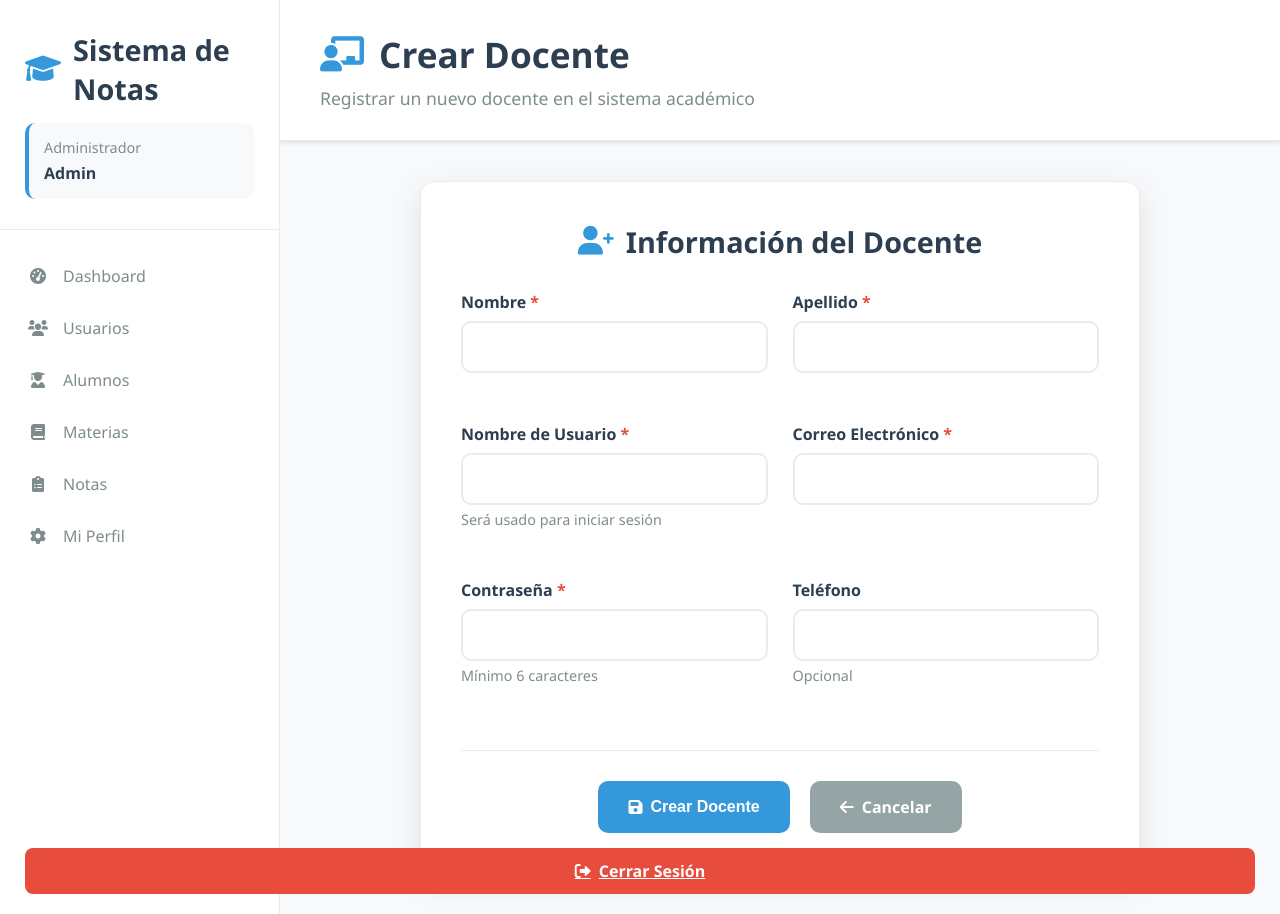
After one commit to bastos9601/system-notas, a Flask app: page /admin/crear_docente in a window 1280 px wide. The commit adds this page. Run offline with Flask 3, Linux system fonts and the light colour scheme; a user stored in the database is signed in.

Commit message:
Agregar funcionalidad para registrar docentes desde el panel de administración

```diff
--- a/app.py
+++ b/app.py
@@ -280,6 +280,53 @@ def crear_usuario_alumno():
     # Obtener alumnos que no tienen usuario asociado
     alumnos_sin_usuario = Alumno.query.filter_by(usuario_id=None).all()
     return render_template('admin/crear_usuario_alumno_moderno.html', alumnos=alumnos_sin_usuario)
+
+@app.route('/admin/crear_docente', methods=['GET', 'POST'])
+def crear_docente():
+    if not session.get('user_id') or session.get('tipo') != 'admin':
+        return redirect(url_for('login'))
+
+    if request.method == 'POST':
+        username = request.form['username']
+        email = request.form['email']
+        password = request.form['password']
+        nombre = request.form['nombre']
+        apellido = request.form['apellido']
+        telefono = request.form.get('telefono')
+
+        try:
+            # Verificar que el username y email no existan
+            if Usuario.query.filter_by(username=username).first():
+                flash('El nombre de usuario ya existe', 'error')
+            elif Usuario.query.filter_by(email=email).first():
+                flash('El email ya está registrado', 'error')
+            else:
+                # Crear el usuario docente
+                usuario = Usuario(
+                    username=username,
+                    email=email,
+                    password_hash=generate_password_hash(password),
+                    tipo='docente',
+                    nombre=nombre,
+                    apellido=apellido,
+                    telefono=telefono
+                )
+
+                db.session.add(usuario)
+                db.session.commit()
+                flash('Docente creado exitosamente', 'success')
+                return redirect(url_for('admin_dashboard'))
+        except Exception as e:
+            db.session.rollback()
+            if 'UNIQUE constraint failed: usuario.email' in str(e):
+                flash('El email ya está registrado', 'error')
+            elif 'UNIQUE constraint failed: usuario.username' in str(e):
+                flash('El nombre de usuario ya existe', 'error')
+            else:
+                flash('Error al crear el docente. Inténtalo de nuevo.', 'error')
+                print(f"Error al crear docente: {e}")
+
+    return render_template('admin/crear_docente_moderno.html')
 
 @app.route('/admin/ver_notas')
 def admin_ver_notas():
--- /dev/null
+++ b/templates/admin/crear_docente_moderno.html
@@ -0,0 +1,569 @@
+<!DOCTYPE html>
+<html lang="es">
+<head>
+    <meta charset="UTF-8">
+    <meta name="viewport" content="width=device-width, initial-scale=1.0">
+    <title>Crear Docente - Sistema de Notas</title>
+    <link href="https://cdnjs.cloudflare.com/ajax/libs/font-awesome/6.0.0/css/all.min.css" rel="stylesheet">
+    <style>
+        * {
+            margin: 0;
+            padding: 0;
+            box-sizing: border-box;
+        }
+
+        html, body {
+            margin: 0;
+            padding: 0;
+            height: 100%;
+            overflow: hidden;
+            font-family: 'Segoe UI', Tahoma, Geneva, Verdana, sans-serif;
+            background: #ffffff;
+        }
+
+        .admin-dashboard {
+            display: flex;
+            height: 100vh;
+            background: #f8f9fa;
+        }
+
+        .sidebar {
+            width: 280px;
+            background: #ffffff;
+            color: #2c3e50;
+            padding: 0;
+            box-shadow: 2px 0 10px rgba(0,0,0,0.2);
+            overflow-y: auto;
+            border-right: 1px solid #e9ecef;
+        }
+
+        .sidebar-header {
+            padding: 30px 25px;
+            border-bottom: 1px solid #e9ecef;
+        }
+
+        .sidebar-header h2 {
+            font-size: 1.8rem;
+            font-weight: 700;
+            color: #2c3e50;
+            margin: 0;
+            display: flex;
+            align-items: center;
+            gap: 12px;
+        }
+
+        .sidebar-header h2 i {
+            color: #3498db;
+        }
+
+        .user-info {
+            margin-top: 15px;
+            padding: 15px;
+            background: #f8f9fa;
+            border-radius: 10px;
+            border-left: 4px solid #3498db;
+        }
+
+        .user-info .user-role {
+            font-size: 0.9rem;
+            color: #7f8c8d;
+            margin-bottom: 5px;
+        }
+
+        .user-info .user-name {
+            font-weight: 600;
+            color: #2c3e50;
+        }
+
+        .sidebar-menu {
+            padding: 20px 0;
+        }
+
+        .menu-item {
+            display: flex;
+            align-items: center;
+            padding: 15px 25px;
+            color: #7f8c8d;
+            text-decoration: none;
+            transition: all 0.3s ease;
+            border-left: 3px solid transparent;
+        }
+
+        .menu-item:hover {
+            background: #f8f9fa;
+            color: #2c3e50;
+            border-left-color: #3498db;
+        }
+
+        .menu-item.active {
+            background: #e3f2fd;
+            color: #1976d2;
+            border-left-color: #1976d2;
+            font-weight: 600;
+        }
+
+        .menu-item i {
+            margin-right: 15px;
+            width: 20px;
+            text-align: center;
+        }
+
+        .logout-btn {
+            position: absolute;
+            bottom: 20px;
+            left: 25px;
+            right: 25px;
+            background: #e74c3c;
+            color: white;
+            border: none;
+            padding: 12px;
+            border-radius: 8px;
+            cursor: pointer;
+            font-weight: 600;
+            transition: background 0.3s ease;
+            display: flex;
+            align-items: center;
+            justify-content: center;
+            gap: 8px;
+        }
+
+        .logout-btn:hover {
+            background: #c0392b;
+        }
+
+        .main-content {
+            flex: 1;
+            padding: 0;
+            overflow-y: auto;
+            background: #f8f9fa;
+        }
+
+        .content-header {
+            background: white;
+            padding: 30px 40px;
+            border-bottom: 1px solid #e9ecef;
+            box-shadow: 0 2px 4px rgba(0,0,0,0.1);
+        }
+
+        .content-header h1 {
+            font-size: 2.2rem;
+            font-weight: 700;
+            color: #2c3e50;
+            margin: 0;
+            display: flex;
+            align-items: center;
+            gap: 15px;
+        }
+
+        .content-header h1 i {
+            color: #3498db;
+        }
+
+        .content-header p {
+            color: #7f8c8d;
+            margin-top: 8px;
+            font-size: 1.1rem;
+        }
+
+        .form-container {
+            max-width: 800px;
+            margin: 40px auto;
+            padding: 0 40px;
+        }
+
+        .form-card {
+            background: white;
+            border-radius: 15px;
+            padding: 40px;
+            box-shadow: 0 10px 30px rgba(0,0,0,0.1);
+            border: 1px solid #e9ecef;
+        }
+
+        .form-title {
+            font-size: 1.8rem;
+            font-weight: 700;
+            color: #2c3e50;
+            margin-bottom: 30px;
+            text-align: center;
+            display: flex;
+            align-items: center;
+            justify-content: center;
+            gap: 12px;
+        }
+
+        .form-title i {
+            color: #3498db;
+        }
+
+        .form-row {
+            display: grid;
+            grid-template-columns: 1fr 1fr;
+            gap: 25px;
+            margin-bottom: 25px;
+        }
+
+        .form-group {
+            margin-bottom: 25px;
+        }
+
+        .form-group.full-width {
+            grid-column: 1 / -1;
+        }
+
+        .form-group label {
+            display: block;
+            margin-bottom: 8px;
+            font-weight: 600;
+            color: #2c3e50;
+            font-size: 1rem;
+        }
+
+        .form-group input,
+        .form-group select {
+            width: 100%;
+            padding: 15px;
+            border: 2px solid #e9ecef;
+            border-radius: 10px;
+            font-size: 1rem;
+            transition: all 0.3s ease;
+            background: #ffffff;
+        }
+
+        .form-group input:focus,
+        .form-group select:focus {
+            outline: none;
+            border-color: #3498db;
+            box-shadow: 0 0 0 3px rgba(52, 152, 219, 0.1);
+        }
+
+        .form-group input.required {
+            border-left: 4px solid #e74c3c;
+        }
+
+        .form-group input.valid {
+            border-left: 4px solid #27ae60;
+        }
+
+        .form-actions {
+            display: flex;
+            gap: 20px;
+            justify-content: center;
+            margin-top: 40px;
+            padding-top: 30px;
+            border-top: 1px solid #e9ecef;
+        }
+
+        .btn {
+            padding: 15px 30px;
+            border: none;
+            border-radius: 10px;
+            font-size: 1rem;
+            font-weight: 600;
+            cursor: pointer;
+            transition: all 0.3s ease;
+            text-decoration: none;
+            display: inline-flex;
+            align-items: center;
+            gap: 8px;
+            min-width: 150px;
+            justify-content: center;
+        }
+
+        .btn-primary {
+            background: #3498db;
+            color: white;
+        }
+
+        .btn-primary:hover {
+            background: #2980b9;
+            transform: translateY(-2px);
+            box-shadow: 0 5px 15px rgba(52, 152, 219, 0.3);
+        }
+
+        .btn-secondary {
+            background: #95a5a6;
+            color: white;
+        }
+
+        .btn-secondary:hover {
+            background: #7f8c8d;
+            transform: translateY(-2px);
+            box-shadow: 0 5px 15px rgba(149, 165, 166, 0.3);
+        }
+
+        .alert {
+            padding: 15px 20px;
+            border-radius: 10px;
+            margin-bottom: 25px;
+            font-weight: 500;
+            display: flex;
+            align-items: center;
+            gap: 10px;
+        }
+
+        .alert-success {
+            background: #d4edda;
+            color: #155724;
+            border: 1px solid #c3e6cb;
+        }
+
+        .alert-error {
+            background: #f8d7da;
+            color: #721c24;
+            border: 1px solid #f5c6cb;
+        }
+
+        .alert i {
+            font-size: 1.2rem;
+        }
+
+        .required-field {
+            color: #e74c3c;
+        }
+
+        .help-text {
+            font-size: 0.9rem;
+            color: #7f8c8d;
+            margin-top: 5px;
+        }
+
+        @media (max-width: 768px) {
+            .admin-dashboard {
+                flex-direction: column;
+            }
+
+            .sidebar {
+                width: 100%;
+                height: auto;
+                position: relative;
+            }
+
+            .logout-btn {
+                position: relative;
+                margin-top: 20px;
+            }
+
+            .form-row {
+                grid-template-columns: 1fr;
+            }
+
+            .form-container {
+                margin: 20px;
+                padding: 0 20px;
+            }
+
+            .form-card {
+                padding: 25px;
+            }
+
+            .content-header {
+                padding: 20px;
+            }
+
+            .content-header h1 {
+                font-size: 1.8rem;
+            }
+        }
+    </style>
+</head>
+<body>
+    <div class="admin-dashboard">
+        <!-- Sidebar -->
+        <div class="sidebar">
+            <div class="sidebar-header">
+                <h2><i class="fas fa-graduation-cap"></i> Sistema de Notas</h2>
+                <div class="user-info">
+                    <div class="user-role">Administrador</div>
+                    <div class="user-name">Admin</div>
+                </div>
+            </div>
+
+            <nav class="sidebar-menu">
+                <a href="{{ url_for('admin_dashboard') }}" class="menu-item">
+                    <i class="fas fa-tachometer-alt"></i>
+                    Dashboard
+                </a>
+                <a href="{{ url_for('admin_ver_usuarios') }}" class="menu-item">
+                    <i class="fas fa-users"></i>
+                    Usuarios
+                </a>
+                <a href="{{ url_for('admin_ver_alumnos') }}" class="menu-item">
+                    <i class="fas fa-user-graduate"></i>
+                    Alumnos
+                </a>
+                <a href="{{ url_for('admin_ver_materias') }}" class="menu-item">
+                    <i class="fas fa-book"></i>
+                    Materias
+                </a>
+                <a href="{{ url_for('admin_ver_notas') }}" class="menu-item">
+                    <i class="fas fa-clipboard-list"></i>
+                    Notas
+                </a>
+                <a href="{{ url_for('admin_mi_perfil') }}" class="menu-item">
+                    <i class="fas fa-cog"></i>
+                    Mi Perfil
+                </a>
+            </nav>
+
+            <a href="{{ url_for('logout') }}" class="logout-btn">
+                <i class="fas fa-sign-out-alt"></i>
+                Cerrar Sesión
+            </a>
+        </div>
+
+        <!-- Main Content -->
+        <div class="main-content">
+            <div class="content-header">
+                <h1><i class="fas fa-chalkboard-teacher"></i> Crear Docente</h1>
+                <p>Registrar un nuevo docente en el sistema académico</p>
+            </div>
+
+            <div class="form-container">
+                <div class="form-card">
+                    <h2 class="form-title">
+                        <i class="fas fa-user-plus"></i>
+                        Información del Docente
+                    </h2>
+
+                    <!-- Flash Messages -->
+                    {% with messages = get_flashed_messages(with_categories=true) %}
+                        {% if messages %}
+                            {% for category, message in messages %}
+                                <div class="alert alert-{{ 'error' if category == 'error' else 'success' }}">
+                                    <i class="fas fa-{{ 'exclamation-triangle' if category == 'error' else 'check-circle' }}"></i>
+                                    {{ message }}
+                                </div>
+                            {% endfor %}
+                        {% endif %}
+                    {% endwith %}
+
+                    <form method="POST" id="crearDocenteForm">
+                        <div class="form-row">
+                            <div class="form-group">
+                                <label for="nombre">Nombre <span class="required-field">*</span></label>
+                                <input type="text" id="nombre" name="nombre" required>
+                            </div>
+                            <div class="form-group">
+                                <label for="apellido">Apellido <span class="required-field">*</span></label>
+                                <input type="text" id="apellido" name="apellido" required>
+                            </div>
+                        </div>
+
+                        <div class="form-row">
+                            <div class="form-group">
+                                <label for="username">Nombre de Usuario <span class="required-field">*</span></label>
+                                <input type="text" id="username" name="username" required>
+                                <div class="help-text">Será usado para iniciar sesión</div>
+                            </div>
+                            <div class="form-group">
+                                <label for="email">Correo Electrónico <span class="required-field">*</span></label>
+                                <input type="email" id="email" name="email" required>
+                            </div>
+                        </div>
+
+                        <div class="form-row">
+                            <div class="form-group">
+                                <label for="password">Contraseña <span class="required-field">*</span></label>
+                                <input type="password" id="password" name="password" required>
+                                <div class="help-text">Mínimo 6 caracteres</div>
+                            </div>
+                            <div class="form-group">
+                                <label for="telefono">Teléfono</label>
+                                <input type="tel" id="telefono" name="telefono">
+                                <div class="help-text">Opcional</div>
+                            </div>
+                        </div>
+
+                        <div class="form-actions">
+                            <button type="submit" class="btn btn-primary">
+                                <i class="fas fa-save"></i>
+                                Crear Docente
+                            </button>
+                            <a href="{{ url_for('admin_dashboard') }}" class="btn btn-secondary">
+                                <i class="fas fa-arrow-left"></i>
+                                Cancelar
+                            </a>
+                        </div>
+                    </form>
+                </div>
+            </div>
+        </div>
+    </div>
+
+    <script>
+        document.addEventListener('DOMContentLoaded', function() {
+            const form = document.getElementById('crearDocenteForm');
+            const inputs = form.querySelectorAll('input[required]');
+
+            // Validación en tiempo real
+            inputs.forEach(input => {
+                input.addEventListener('blur', function() {
+                    validateField(this);
+                });
+
+                input.addEventListener('input', function() {
+                    if (this.classList.contains('required')) {
+                        validateField(this);
+                    }
+                });
+            });
+
+            function validateField(field) {
+                const value = field.value.trim();
+                const fieldName = field.name;
+
+                // Remover clases anteriores
+                field.classList.remove('required', 'valid');
+
+                if (value === '') {
+                    field.classList.add('required');
+                    return false;
+                }
+
+                // Validaciones específicas
+                let isValid = true;
+
+                if (fieldName === 'email') {
+                    const emailRegex = /^[^\s@]+@[^\s@]+\.[^\s@]+$/;
+                    if (!emailRegex.test(value)) {
+                        field.classList.add('required');
+                        isValid = false;
+                    }
+                } else if (fieldName === 'password') {
+                    if (value.length < 6) {
+                        field.classList.add('required');
+                        isValid = false;
+                    }
+                } else if (fieldName === 'username') {
+                    if (value.length < 3) {
+                        field.classList.add('required');
+                        isValid = false;
+                    }
+                }
+
+                if (isValid && value !== '') {
+                    field.classList.add('valid');
+                }
+
+                return isValid;
+            }
+
+            // Validación del formulario
+            form.addEventListener('submit', function(e) {
+                let isFormValid = true;
+
+                inputs.forEach(input => {
+                    if (!validateField(input)) {
+                        isFormValid = false;
+                    }
+                });
+
+                if (!isFormValid) {
+                    e.preventDefault();
+                    alert('Por favor, complete todos los campos requeridos correctamente.');
+                }
+            });
+        });
+    </script>
+</body>
+</html>
--- a/templates/admin/dashboard_moderno.html
+++ b/templates/admin/dashboard_moderno.html
@@ -448,6 +448,12 @@
                         <p>Registrar nuevo usuario</p>
                     </a>
 
+                    <a href="{{ url_for('crear_docente') }}" class="action-btn">
+                        <i class="fas fa-chalkboard-teacher"></i>
+                        <h3>Crear Docente</h3>
+                        <p>Registrar nuevo docente</p>
+                    </a>
+
                     <a href="{{ url_for('crear_usuario_alumno') }}" class="action-btn">
                         <i class="fas fa-user-graduate"></i>
                         <h3>Crear Usuario Alumno</h3>
```
